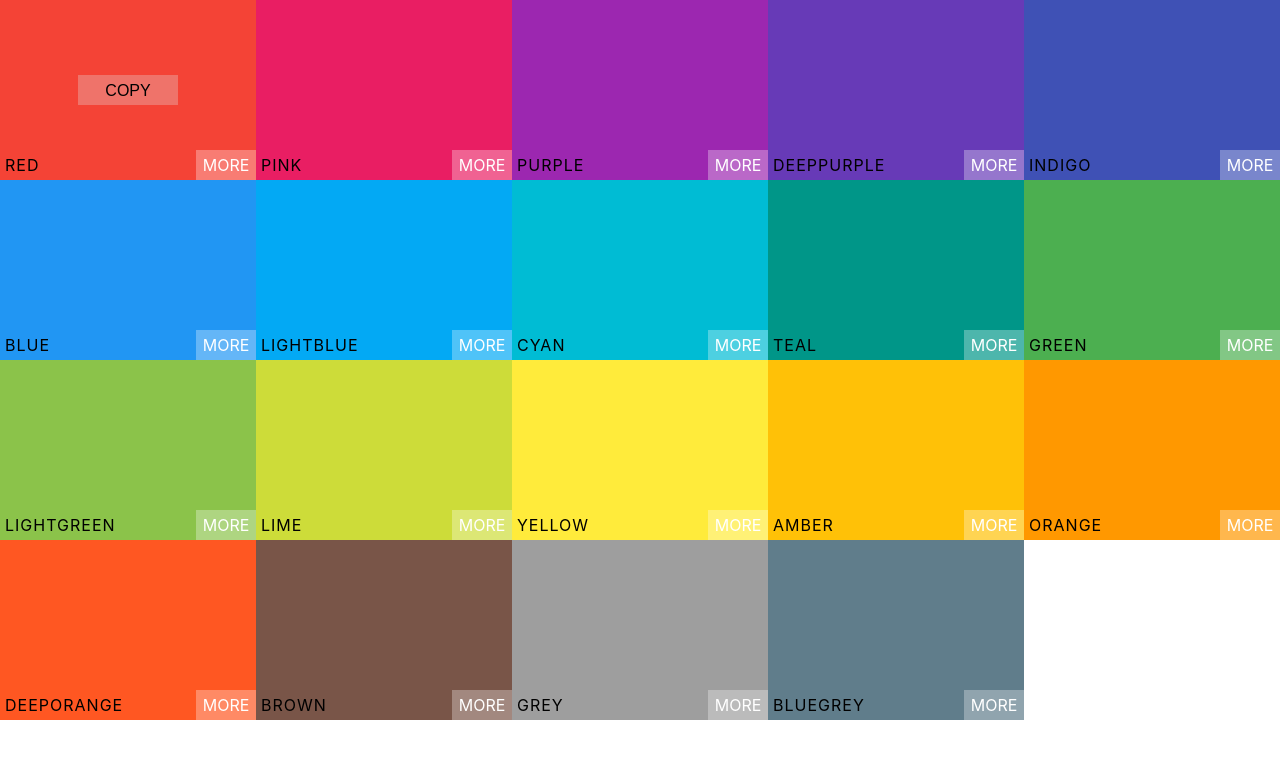
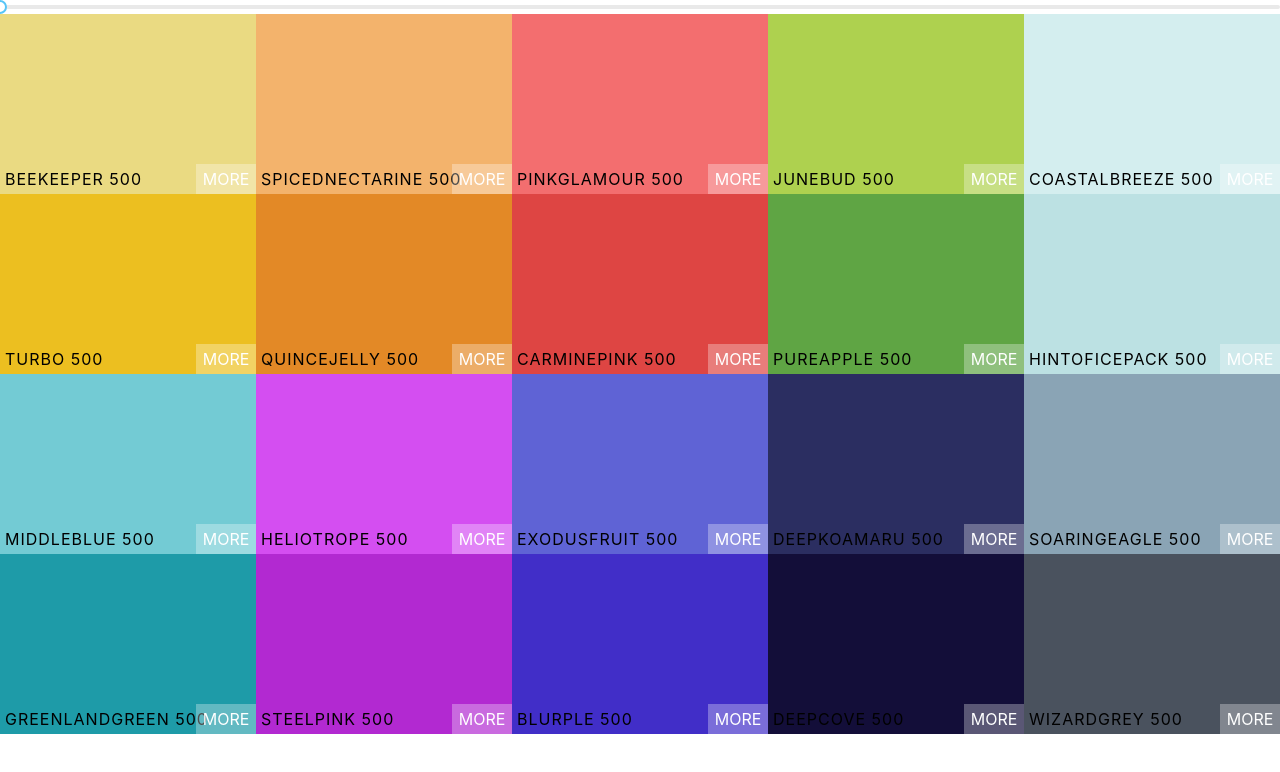
Before and after one commit to ElyTgy/colors, a React (Create React App) app: page / in a window 1280 px wide. Shown: the top 772 px of the page. Built offline with nearby package versions, Linux system fonts and the light colour scheme.

Commit message:
color-slider

```diff
--- a/package.json
+++ b/package.json
@@ -6,6 +6,8 @@
     "@testing-library/jest-dom": "^5.16.1",
     "@testing-library/react": "^12.1.2",
     "@testing-library/user-event": "^13.5.0",
+    "chroma-js": "^2.1.2",
+    "rc-slider": "^9.7.5",
     "react": "^17.0.2",
     "react-copy-to-clipboard": "^5.0.4",
     "react-dom": "^17.0.2",
--- a/src/App.js
+++ b/src/App.js
@@ -1,12 +1,14 @@
 import React, { Component } from 'react'
 import Palette from './Palette'
 import seedColors from './seedColors'
+import {generatePalette} from "./colorHelpers";
 
 export default class App extends Component {
     render() {
+        console.log(generatePalette(seedColors[4]));
         return (
             <div>
-                <Palette {...seedColors[0]}/>
+                <Palette {...generatePalette(seedColors[4])}/>
             </div>
         )
     }
--- a/src/ColorBox.css
+++ b/src/ColorBox.css
@@ -55,3 +55,72 @@
     line-height:30px;
     text-transform: uppercase;
 }
+
+.copy-overlay{
+    opacity:0;
+    z-index:0;
+    width:100%;
+    height:100%;
+    transform: scale(0.1);
+}
+
+.copy-overlay.show{
+    opacity:1;
+    transform: scale(50);;
+    z-index:10;
+    position:absolute;
+    transition: transform 0.6s ease-in-out;
+}
+
+.copy-msg{
+    position: fixed;
+    top:0;
+    bottom:0;
+    right:0;
+    left:0;
+    display:flex;
+    align-items:center;
+    justify-content: center;
+    font-size:4rem;
+    transform: scale(0.1);
+    opacity:0;
+}
+
+.copy-msg{
+    position: fixed;
+    top:0;
+    bottom:0;
+    right:0;
+    left:0;
+    display:flex;
+    align-items:center;
+    justify-content: center;
+    flex-direction: column;
+    font-size:4rem;
+    transform: scale(0.1);
+    opacity:0;
+}
+
+.copy-msg.show{
+    opacity:1;
+    transform: scale(1);
+    z-index:15;
+    transition: all 0.4s ease-in-out;
+    transition-delay: 0.1s;
+}
+
+.copy-msg h1{
+    font-weight: 400;
+    text-shadow:1px 2px black;
+    background: rgba(225,225,225,0.5);
+    width:100%;
+    text-align:center;
+    margin-bottom:0;
+    padding:1rem;
+    text-transform: uppercase;
+}
+
+.copy-msg p{
+    font-size:2rem;
+    font-weight:100;
+}
--- a/src/ColorBox.js
+++ b/src/ColorBox.js
@@ -3,14 +3,30 @@ import {CopyToClipboard} from 'react-copy-to-clipboard'
 import "./ColorBox.css"
 
 export default class ColorBox extends Component {
+    constructor(props){
+        super(props)
+        this.state = {copied:false}
+    }
+
+    changeCopyState(){
+        this.setState({copied: true}, ()=>{
+            setTimeout(()=>this.setState({copied:false}), 1500);
+        })
+    }
+
     render() {
         const {name, color} = this.props;
         return (
-            <CopyToClipboard text={color}>
+            <CopyToClipboard onCopy={this.changeCopyState.bind(this)} text={color}>
                 <div key={color} className="color-box" style={{background: color}}>
+                    <div style={{background: color}} className={`copy-overlay ${this.state.copied && 'show'}`}/>
+                    <div className={`copy-msg ${this.state.copied && 'show'}`}>
+                        <h1>copied!</h1>
+                        <p>{color}</p>
+                    </div>
                     <div className="copy-container">
                         <div className="box-content">{name}</div>
-                        <button className="copy-button">copy</button>
+                        <button className="copy-button">{color}</button>
                     </div>
                     <span className="see-more">more</span>
                 </div>
--- a/src/Palette.js
+++ b/src/Palette.js
@@ -1,12 +1,25 @@
 import React, { Component } from 'react'
 import ColorBox from './ColorBox.js'
 import "./Palette.css"
+import Slider, { Range } from 'rc-slider';
+import 'rc-slider/assets/index.css';
 
 export default class Palette extends Component {
+    constructor(props){
+        super(props)
+        this.state = {level:500};
+        this.changeLevel = this.changeLevel.bind(this);
+    }
+
+    changeLevel(level){
+        this.setState({level});
+    }
+
     render() {
-        let colorBoxes = this.props.colors.map(colorobj=> <ColorBox color={colorobj.color} name={colorobj.name}/>)
+        let colorBoxes = this.props.colors[this.state.level].map(colorobj=> <ColorBox color={colorobj.hex} name={colorobj.name}/>)
         return (
             <div className="palette">
+                <Slider step={100} min={100} max={900} onAfterChange={this.changeLevel}/>
                 <div className="palette-colors">{colorBoxes}</div>
             </div>
         )
--- /dev/null
+++ b/src/colorHelpers.js
@@ -0,0 +1,49 @@
+import chroma from "chroma-js";
+const levels = [50, 100, 200, 300, 400, 500, 600, 700, 800, 900];
+
+function generatePalette(starterPalette) {
+  let newPalette = {
+    paletteName: starterPalette.paletteName,
+    id: starterPalette.id,
+    emoji: starterPalette.emoji,
+    colors: {}
+  };
+  for (let level of levels) {
+    newPalette.colors[level] = [];
+  }
+  for (let color of starterPalette.colors) {
+    let scale = getScale(color.color, 10).reverse();
+    for (let i in scale) {
+      newPalette.colors[levels[i]].push({
+        name: `${color.name} ${levels[i]}`,
+        id: color.name.toLowerCase().replace(/ /g, "-"),
+        hex: scale[i],
+        rgb: chroma(scale[i]).css(),
+        rgba: chroma(scale[i])
+          .css()
+          .replace("rgba", "rgba")
+          .replace(")", ",1.0)")
+      });
+    }
+  }
+  return newPalette;
+}
+function getRange(hexColor) {
+  const end = "#fff";
+  return [
+    chroma(hexColor)
+      .darken(2)
+      .hex(),
+    hexColor,
+    end
+  ];
+}
+
+function getScale(hexColor, numberOfColors) {
+  return chroma
+    .scale(getRange(hexColor))
+    .mode("lab")
+    .colors(numberOfColors);
+}
+
+export { generatePalette };
```
Also changed, not shown: 1 other file (tests, documents, lock files or other folders).
